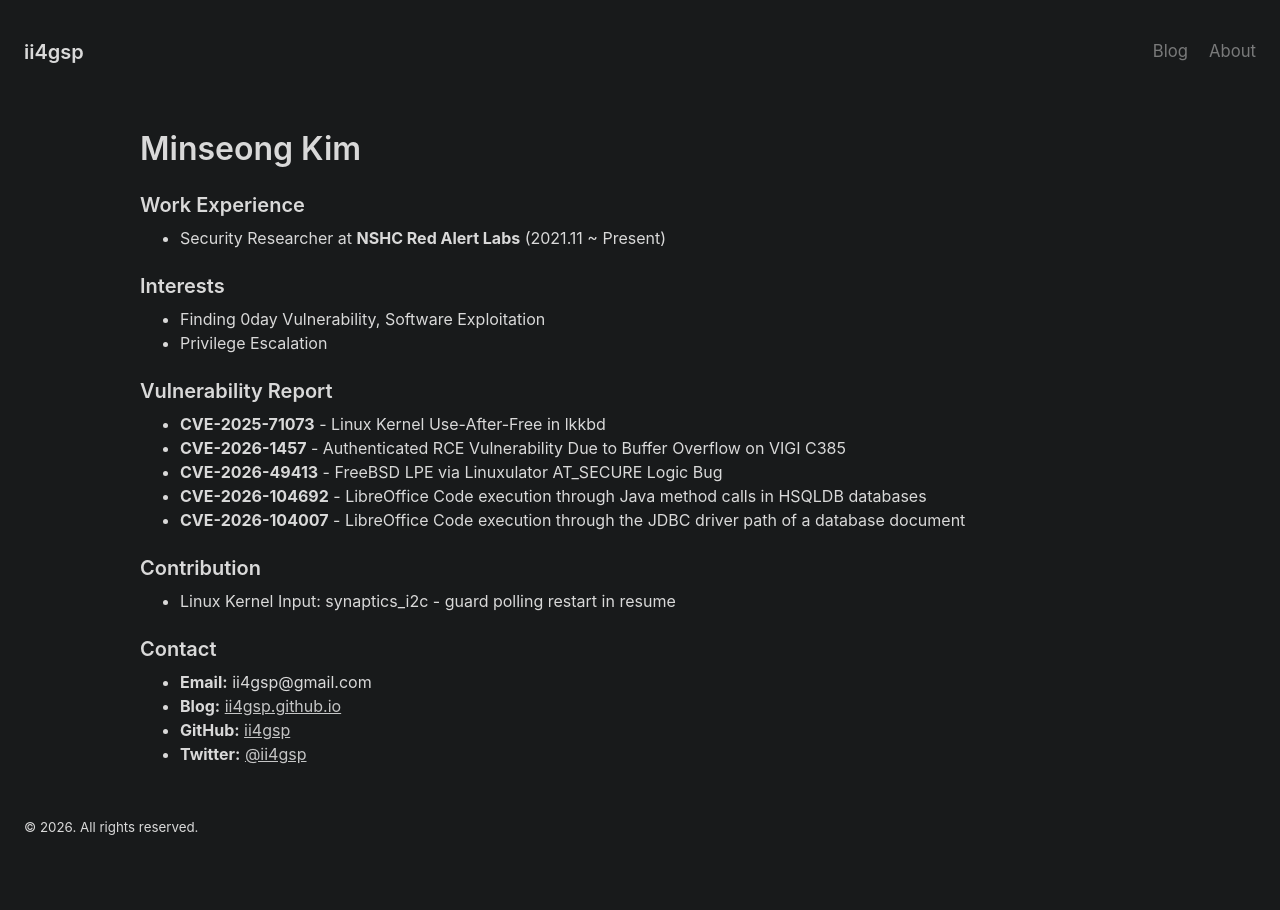
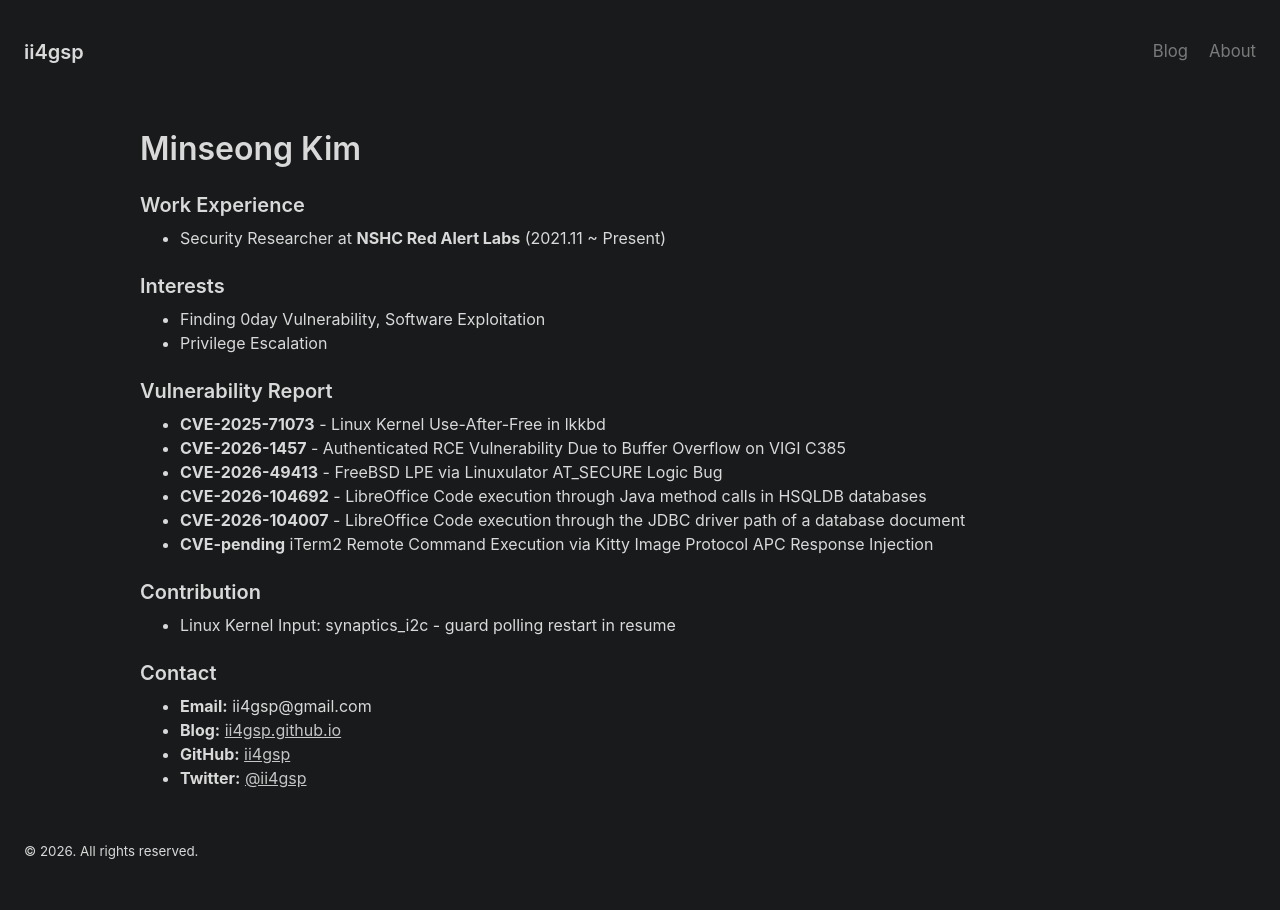
Before and after one commit to ii4gsp/ii4gsp.github.io, a Jekyll site: the page built from about.md, in a window 1280 px wide. Built offline with Jekyll 4.4.1, drawn with Linux system fonts in a browser that asks for light colours.

Commit message:
Update about.md

```diff
--- a/about.md
+++ b/about.md
@@ -18,6 +18,7 @@ title: Minseong Kim
 - **CVE-2026-49413** - FreeBSD LPE via Linuxulator AT_SECURE Logic Bug
 - **CVE-2026-104692** - LibreOffice Code execution through Java method calls in HSQLDB databases
 - **CVE-2026-104007** - LibreOffice Code execution through the JDBC driver path of a database document
+- **CVE-pending** iTerm2 Remote Command Execution via Kitty Image Protocol APC Response Injection
 
 ### Contribution
 
```
